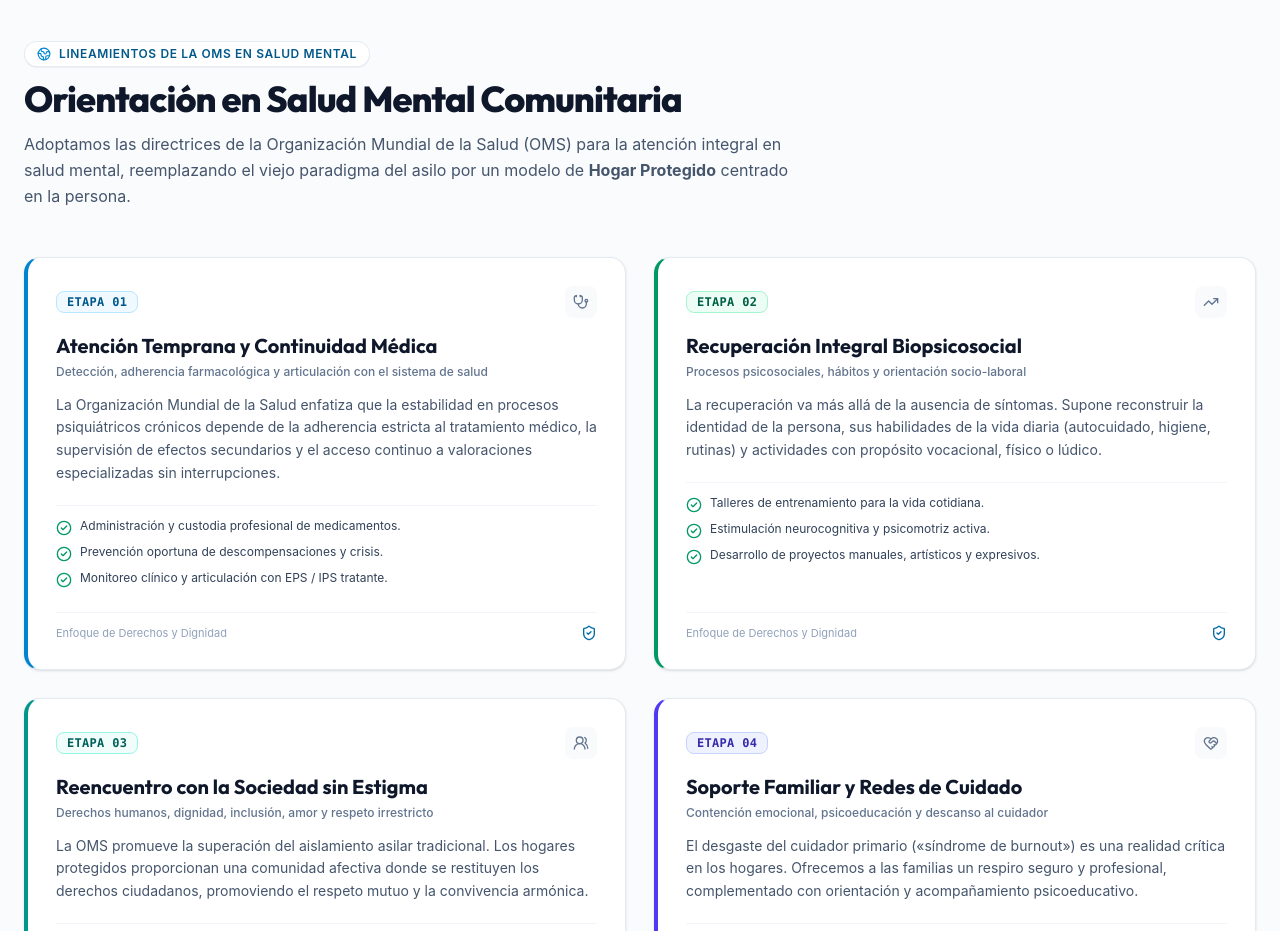
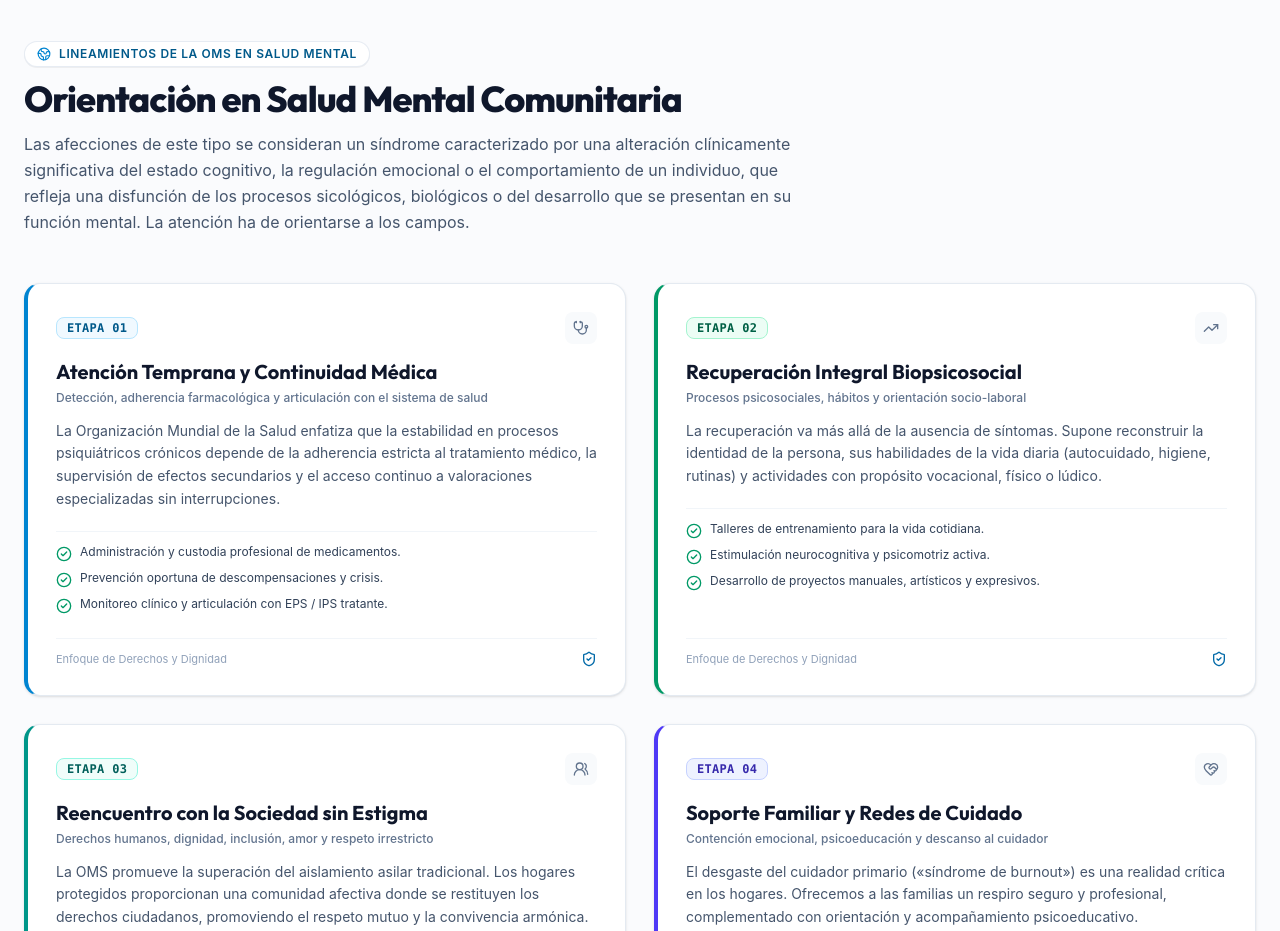
Before and after one commit to alberlismendez0-hue/fundacion-soplandoVida-bogota, a React (Vite) app: page / in a window 1280 px wide. Shown: the part 5160-6091 px from the top of the page. Built offline with nearby package versions, Linux system fonts and the light colour scheme.

Commit message:
fix: modificaciones

```diff
--- a/src/components/MentalHealthWHO.jsx
+++ b/src/components/MentalHealthWHO.jsx
@@ -79,8 +79,10 @@ export default function MentalHealthWHO() {
             Orientación en Salud Mental Comunitaria
           </h2>
           <p className="mt-3 text-slate-600 text-sm sm:text-base leading-relaxed">
-            Adoptamos las directrices de la Organización Mundial de la Salud (OMS) para la atención integral
-            en salud mental, reemplazando el viejo paradigma del asilo por un modelo de <strong>Hogar Protegido</strong> centrado en la persona.
+            Las afecciones de este tipo se consideran un síndrome caracterizado por una alteración clínicamente significativa del
+            estado cognitivo, la regulación emocional o el comportamiento de un individuo, que refleja una disfunción de los
+            procesos sicológicos, biológicos o del desarrollo que se presentan en su función mental. La atención ha de orientarse
+            a los campos.
           </p>
         </div>
 
```
